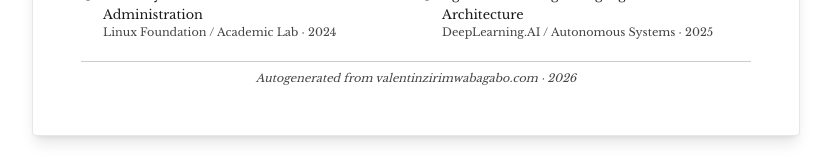
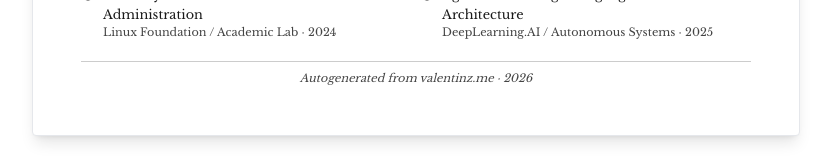
Before and after one commit to vzirimwabagabo/My-portfolio, a Next.js app: page /resume in a window 1280 px wide. Shown: the part 2213-2373 px from the top of the page, without its empty margins (224-1055 px from the left). Built offline with nearby package versions, Linux system fonts and the light colour scheme; a web font is replaced by a local one.

Commit message:
add the correct domain name

```diff
--- a/app/resume/page.tsx
+++ b/app/resume/page.tsx
@@ -325,7 +325,7 @@ export default function ResumePage() {
           {/* Footer */}
           <footer className="text-center">
             <p className="cv-small italic text-gray-500">
-              Autogenerated from valentinzirimwabagabo.com · {new Date().getFullYear()}
+              Autogenerated from valentinz.me · {new Date().getFullYear()}
             </p>
           </footer>
 
```
Also changed, not shown: package.json (+7 -1 lines), 1 other file (tests, documents, lock files or other folders).
